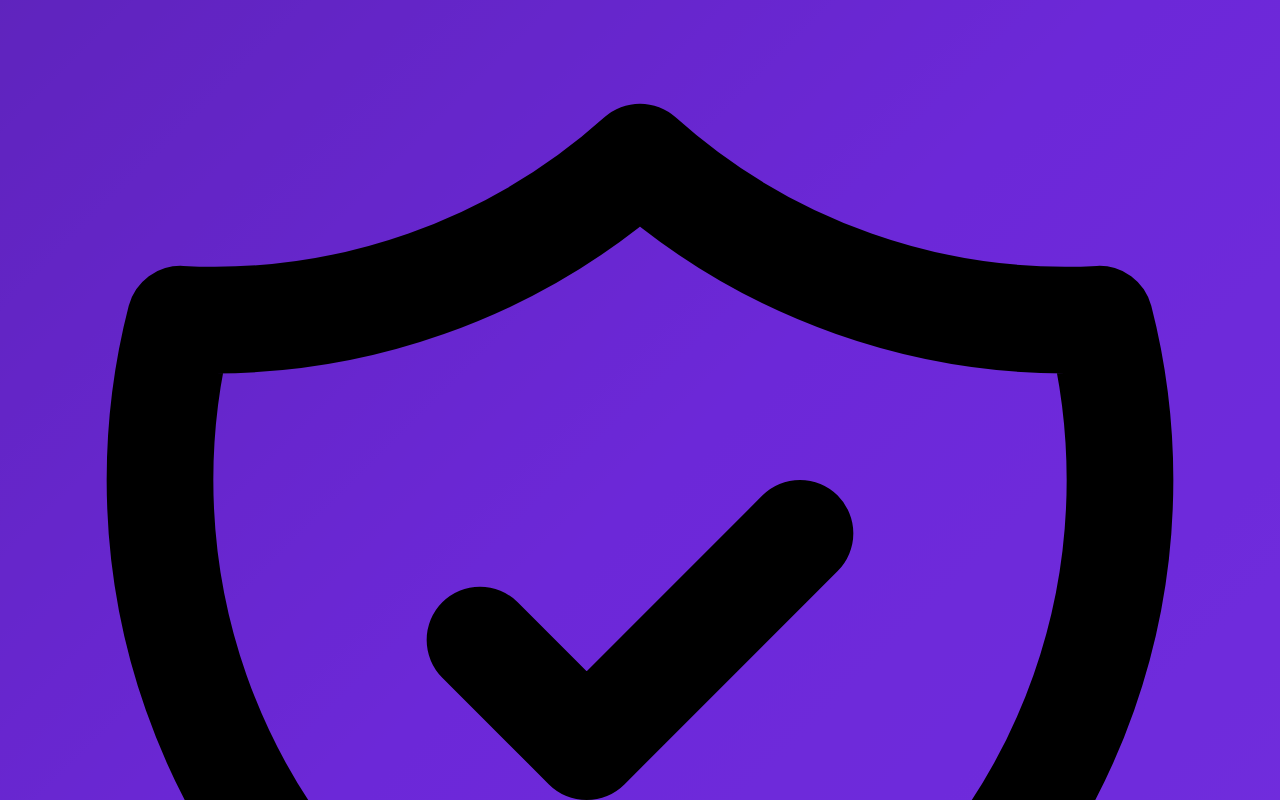
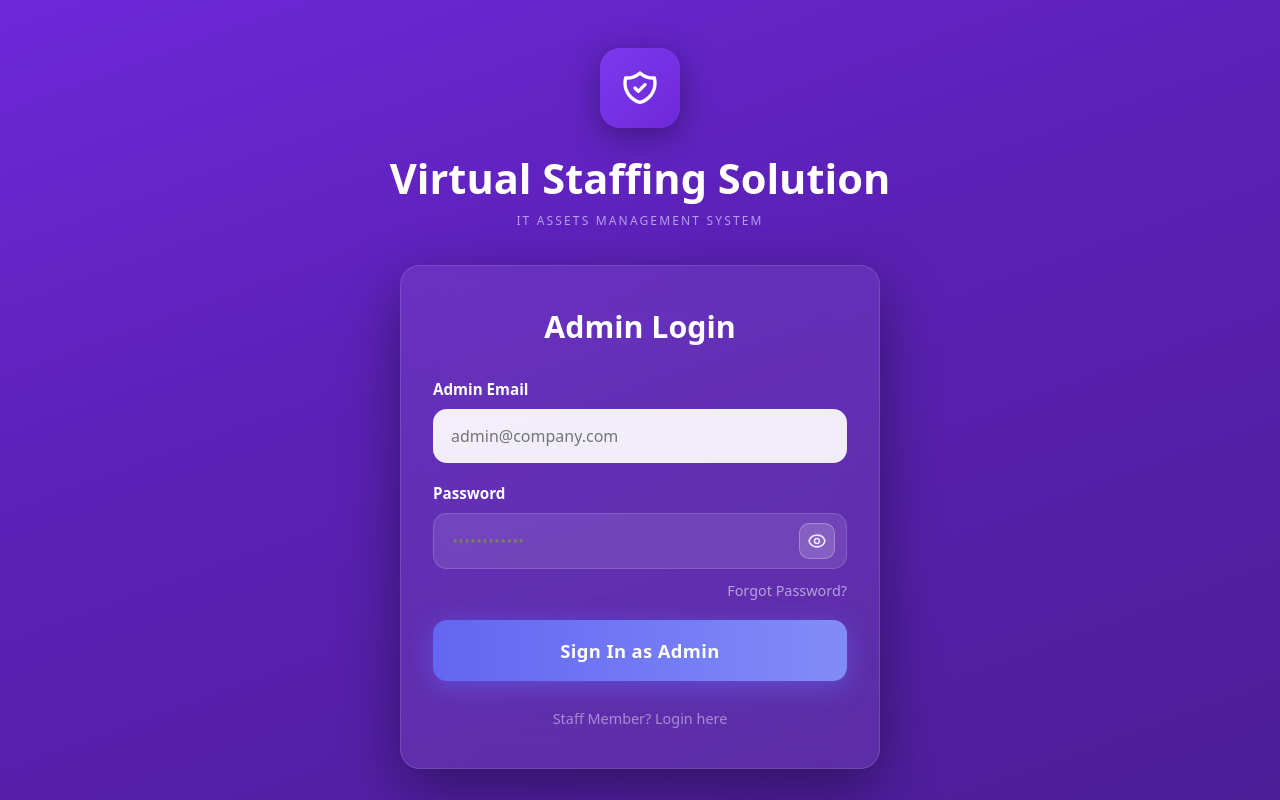
Before and after one commit to biitassets-VSS/itassets, a Next.js app: page /admin/login in a window 1280 px wide. Shown: the top 800 px of the page. Built offline with nearby package versions, Linux system fonts and the light colour scheme.

Commit message:
Update page.tsx

```diff
--- a/app/(auth)/admin/login/page.tsx
+++ b/app/(auth)/admin/login/page.tsx
@@ -5,11 +5,11 @@ import { useRouter } from "next/navigation";
 
 export default function AdminLoginPage() {
   const router = useRouter();
-  const [email, setEmail] = useState("");
+  const [email, setEmail]     = useState("");
   const [password, setPassword] = useState("");
-  const [showPassword, setShowPassword] = useState(false);
+  const [showPw, setShowPw]   = useState(false);
   const [loading, setLoading] = useState(false);
-  const [error, setError] = useState("");
+  const [error, setError]     = useState("");
   const [success, setSuccess] = useState("");
 
   const handleSubmit = async (e: React.FormEvent) => {
@@ -17,21 +17,18 @@ export default function AdminLoginPage() {
     setLoading(true);
     setError("");
     setSuccess("");
-
     try {
-      const res = await fetch("/api/auth/admin-login", {
-        method: "POST",
+      const res  = await fetch("/api/auth/login", {
+        method:  "POST",
         headers: { "Content-Type": "application/json" },
-        body: JSON.stringify({ email, password }),
+        body:    JSON.stringify({ email, password }),
       });
-
       const data = await res.json();
-
       if (res.ok) {
         setSuccess("Login successful! Redirecting...");
-        setTimeout(() => router.push("/admin/dashboard"), 1500);
+        setTimeout(() => router.push("/admin-dashboard"), 1500);
       } else {
-        setError(data.message || "Invalid credentials. Please try again.");
+        setError(data.message || "Invalid credentials.");
       }
     } catch {
       setError("Connection error. Please try again.");
@@ -41,90 +38,176 @@ export default function AdminLoginPage() {
   };
 
   return (
+    <>
+      <style>{`
+        @keyframes spin {
+          from { transform: rotate(0deg); }
+          to   { transform: rotate(360deg); }
+        }
+        *, *::before, *::after { box-sizing: border-box; margin: 0; padding: 0; }
+        html, body, #__next {
+          background: #5b21b6 !important;
+          min-height: 100vh !important;
+        }
+      `}</style>
+
+      {/* ── Full Page Background ── */}
       <div
-      className="min-h-screen flex flex-col items-center justify-center px-4 py-10"
         style={{
-        background:
-          "linear-gradient(135deg, #4c1d95 0%, #6d28d9 40%, #7c3aed 100%)",
+          minHeight:      "100vh",
+          width:          "100%",
+          display:        "flex",
+          flexDirection:  "column",
+          alignItems:     "center",
+          justifyContent: "center",
+          padding:        "48px 20px",
+          background:     "linear-gradient(160deg, #6d28d9 0%, #5b21b6 40%, #4c1d95 100%)",
         }}
       >
-      {/* Shield Icon */}
+
+        {/* ── Shield Icon Box ── */}
         <div
-        className="rounded-2xl p-5 mb-6 shadow-xl"
-        style={{ background: "rgba(109, 40, 217, 0.6)" }}
+          style={{
+            width:          "80px",
+            height:         "80px",
+            borderRadius:   "20px",
+            background:     "linear-gradient(135deg, #7c3aed 0%, #6d28d9 100%)",
+            display:        "flex",
+            alignItems:     "center",
+            justifyContent: "center",
+            marginBottom:   "28px",
+            boxShadow:      "0 8px 32px rgba(0,0,0,0.35)",
+          }}
         >
           <svg
             xmlns="http://www.w3.org/2000/svg"
-          className="h-12 w-12 text-white"
-          fill="none"
-          viewBox="0 0 24 24"
-          stroke="currentColor"
-          strokeWidth={2}
+            width="40" height="40"
+            fill="none" viewBox="0 0 24 24"
+            stroke="white" strokeWidth={2}
           >
             <path
-            strokeLinecap="round"
-            strokeLinejoin="round"
+              strokeLinecap="round" strokeLinejoin="round"
               d="M9 12l2 2 4-4m5.618-4.016A11.955 11.955 0
-               0112 2.944a11.955 11.955 0 01-8.618 3.04A12.02
-               12.02 0 003 9c0 5.591 3.824 10.29 9
-               11.622 5.176-1.332 9-6.03
+                 0112 2.944a11.955 11.955 0 01-8.618
+                 3.04A12.02 12.02 0 003 9c0 5.591 3.824
+                 10.29 9 11.622 5.176-1.332 9-6.03
                  9-11.622 0-1.042-.133-2.052-.382-3.016z"
             />
           </svg>
         </div>
 
-      {/* Heading */}
-      <h1 className="text-4xl font-extrabold text-white text-center mb-1 drop-shadow-lg">
+        {/* ── Title ── */}
+        <h1
+          style={{
+            fontSize:    "2.6rem",
+            fontWeight:  800,
+            color:       "#ffffff",
+            textAlign:   "center",
+            marginBottom:"10px",
+            lineHeight:  1.1,
+            fontFamily:  "system-ui, -apple-system, sans-serif",
+          }}
+        >
           Virtual Staffing Solution
         </h1>
+
+        {/* ── Subtitle ── */}
         <p
-        className="text-xs tracking-widest uppercase mb-8 font-medium"
-        style={{ color: "rgba(221, 214, 254, 0.85)" }}
+          style={{
+            fontSize:      "0.75rem",
+            letterSpacing: "0.18em",
+            textTransform: "uppercase",
+            color:         "rgba(196,181,253,0.85)",
+            marginBottom:  "36px",
+            fontWeight:    500,
+            fontFamily:    "system-ui, -apple-system, sans-serif",
+          }}
         >
           IT Assets Management System
         </p>
 
-      {/* Login Card */}
+        {/* ── Card ── */}
         <div
-        className="rounded-3xl p-8 w-full max-w-md shadow-2xl"
           style={{
-          background: "rgba(109, 40, 217, 0.40)",
-          backdropFilter: "blur(16px)",
-          WebkitBackdropFilter: "blur(16px)",
-          border: "1px solid rgba(167, 139, 250, 0.35)",
+            background:           "rgba(255,255,255,0.07)",
+            backdropFilter:       "blur(20px)",
+            WebkitBackdropFilter: "blur(20px)",
+            border:               "1px solid rgba(255,255,255,0.12)",
+            borderRadius:         "20px",
+            padding:              "40px 32px",
+            width:                "100%",
+            maxWidth:             "480px",
+            boxShadow:            "0 20px 60px rgba(0,0,0,0.4)",
           }}
         >
-        <h2 className="text-3xl font-bold text-white text-center mb-7">
+          {/* Card Heading */}
+          <h2
+            style={{
+              fontSize:     "1.9rem",
+              fontWeight:   700,
+              color:        "#ffffff",
+              textAlign:    "center",
+              marginBottom: "32px",
+              fontFamily:   "system-ui, -apple-system, sans-serif",
+            }}
+          >
             Admin Login
           </h2>
 
-        <form onSubmit={handleSubmit} className="space-y-5">
-
-          {/* Error Message */}
+          {/* ── Error Alert ── */}
           {error && (
             <div
-              className="w-full text-white text-center py-3 px-4 rounded-xl text-sm font-medium"
-              style={{ background: "rgba(239, 68, 68, 0.5)" }}
+              style={{
+                background:   "rgba(239,68,68,0.35)",
+                border:       "1px solid rgba(239,68,68,0.5)",
+                borderRadius: "12px",
+                padding:      "12px 16px",
+                color:        "#fff",
+                fontSize:     "0.875rem",
+                fontWeight:   500,
+                textAlign:    "center",
+                marginBottom: "20px",
+              }}
             >
               ⚠️ {error}
             </div>
           )}
 
-          {/* Success Message */}
+          {/* ── Success Alert ── */}
           {success && (
             <div
-              className="w-full text-white text-center py-3 px-4 rounded-xl text-sm font-medium"
-              style={{ background: "rgba(34, 197, 94, 0.5)" }}
+              style={{
+                background:   "rgba(34,197,94,0.35)",
+                border:       "1px solid rgba(34,197,94,0.5)",
+                borderRadius: "12px",
+                padding:      "12px 16px",
+                color:        "#fff",
+                fontSize:     "0.875rem",
+                fontWeight:   500,
+                textAlign:    "center",
+                marginBottom: "20px",
+              }}
             >
               ✅ {success}
             </div>
           )}
 
-          {/* Email */}
+          <form
+            onSubmit={handleSubmit}
+            style={{ display:"flex", flexDirection:"column", gap:"20px" }}
+          >
+
+            {/* ── Email ── */}
             <div>
               <label
-              className="block text-sm mb-2 font-semibold"
-              style={{ color: "rgba(221, 214, 254, 0.95)" }}
+                style={{
+                  display:      "block",
+                  fontSize:     "0.95rem",
+                  fontWeight:   600,
+                  color:        "#ffffff",
+                  marginBottom: "10px",
+                  fontFamily:   "system-ui, -apple-system, sans-serif",
+                }}
               >
                 Admin Email
               </label>
@@ -132,96 +215,110 @@ export default function AdminLoginPage() {
                 type="email"
                 value={email}
                 onChange={(e) => setEmail(e.target.value)}
-              className="w-full rounded-xl px-4 py-3 font-medium
-                         focus:outline-none focus:ring-2 focus:ring-purple-300
-                         transition-all duration-200"
-              style={{
-                background: "rgba(255, 255, 255, 0.93)",
-                color: "#1e1b4b",
-              }}
                 placeholder="admin@company.com"
                 required
+                style={{
+                  width:        "100%",
+                  padding:      "16px 18px",
+                  borderRadius: "14px",
+                  border:       "none",
+                  background:   "rgba(255,255,255,0.92)",
+                  color:        "#1e1b4b",
+                  fontSize:     "1rem",
+                  fontWeight:   500,
+                  outline:      "none",
+                  fontFamily:   "system-ui, -apple-system, sans-serif",
+                }}
               />
             </div>
 
-          {/* Password */}
+            {/* ── Password ── */}
             <div>
               <label
-              className="block text-sm mb-2 font-semibold"
-              style={{ color: "rgba(221, 214, 254, 0.95)" }}
+                style={{
+                  display:      "block",
+                  fontSize:     "0.95rem",
+                  fontWeight:   600,
+                  color:        "#ffffff",
+                  marginBottom: "10px",
+                  fontFamily:   "system-ui, -apple-system, sans-serif",
+                }}
               >
                 Password
               </label>
-            <div className="relative">
+              <div style={{ position: "relative" }}>
                 <input
-                type={showPassword ? "text" : "password"}
+                  type={showPw ? "text" : "password"}
                   value={password}
                   onChange={(e) => setPassword(e.target.value)}
-                className="w-full rounded-xl px-4 py-3 pr-14 font-medium
-                           focus:outline-none focus:ring-2 focus:ring-purple-300
-                           transition-all duration-200"
-                style={{
-                  background: "rgba(255, 255, 255, 0.15)",
-                  border: "1px solid rgba(167, 139, 250, 0.5)",
-                  color: "white",
-                }}
                   placeholder="••••••••••••"
                   required
+                  style={{
+                    width:        "100%",
+                    padding:      "16px 60px 16px 18px",
+                    borderRadius: "14px",
+                    border:       "1px solid rgba(255,255,255,0.15)",
+                    background:   "rgba(255,255,255,0.10)",
+                    color:        "#ffffff",
+                    fontSize:     "1rem",
+                    fontWeight:   500,
+                    outline:      "none",
+                    fontFamily:   "system-ui, -apple-system, sans-serif",
+                  }}
                 />
-              {/* Eye Toggle */}
+
+                {/* Eye Toggle Button */}
                 <button
                   type="button"
-                onClick={() => setShowPassword(!showPassword)}
-                className="absolute right-3 top-1/2 -translate-y-1/2
-                           rounded-lg p-1.5 transition-all duration-200
-                           hover:bg-purple-500/30"
+                  onClick={() => setShowPw(!showPw)}
                   style={{
-                  background: "rgba(109, 40, 217, 0.6)",
-                  border: "1px solid rgba(167, 139, 250, 0.4)",
+                    position:        "absolute",
+                    right:           "12px",
+                    top:             "50%",
+                    transform:       "translateY(-50%)",
+                    width:           "36px",
+                    height:          "36px",
+                    borderRadius:    "10px",
+                    background:      "rgba(255,255,255,0.15)",
+                    border:          "1px solid rgba(255,255,255,0.25)",
+                    cursor:          "pointer",
+                    display:         "flex",
+                    alignItems:      "center",
+                    justifyContent:  "center",
+                    padding:         0,
                   }}
                 >
-                {showPassword ? (
+                  {showPw ? (
+                    /* Eye-Off */
                     <svg
                       xmlns="http://www.w3.org/2000/svg"
-                    className="h-5 w-5 text-purple-200"
-                    fill="none"
+                      width="20" height="20" fill="none"
                       viewBox="0 0 24 24"
-                    stroke="currentColor"
+                      stroke="rgba(255,255,255,0.85)" strokeWidth={2}
                     >
-                    <path
-                      strokeLinecap="round"
-                      strokeLinejoin="round"
-                      strokeWidth={2}
-                      d="M13.875 18.825A10.05 10.05 0 0112
-                         19c-4.478 0-8.268-2.943-9.543-7a9.97
-                         9.97 0 011.563-3.029m5.858.908a3 3 0
+                      <path strokeLinecap="round" strokeLinejoin="round"
+                        d="M13.875 18.825A10.05 10.05 0 0112 19c-4.478
+                           0-8.268-2.943-9.543-7a9.97 9.97 0
+                           011.563-3.029m5.858.908a3 3 0
                            114.243 4.243M9.878 9.878l4.242
                            4.242M9.88 9.88l-3.29-3.29m7.532
-                         7.532l3.29 3.29M3 3l3.59
-                         3.59m0 0A9.953 9.953 0 0112 5c4.478
-                         0 8.268 2.943 9.543 7a10.025 10.025
+                           7.532l3.29 3.29M3 3l3.59 3.59m0
+                           0A9.953 9.953 0 0112 5c4.478 0
+                           8.268 2.943 9.543 7a10.025 10.025
                            0 01-4.132 4.411m0 0L21 21"
                       />
                     </svg>
                   ) : (
+                    /* Eye-On */
                     <svg
                       xmlns="http://www.w3.org/2000/svg"
-                    className="h-5 w-5 text-purple-200"
-                    fill="none"
+                      width="20" height="20" fill="none"
                       viewBox="0 0 24 24"
-                    stroke="currentColor"
+                      stroke="rgba(255,255,255,0.85)" strokeWidth={2}
                     >
-                    <path
-                      strokeLinecap="round"
-                      strokeLinejoin="round"
-                      strokeWidth={2}
-                      d="M15 12a3 3 0 11-6 0 3 3 0 016
-                         0z"
-                    />
-                    <path
-                      strokeLinecap="round"
-                      strokeLinejoin="round"
-                      strokeWidth={2}
+                      <path strokeLinecap="round" strokeLinejoin="round"
+                        d="M15 12a3 3 0 11-6 0 3 3 0 016 0z" />
+                      <path strokeLinecap="round" strokeLinejoin="round"
                         d="M2.458 12C3.732 7.943 7.523 5 12
                            5c4.478 0 8.268 2.943 9.542
                            7-1.274 4.057-5.064 7-9.542
@@ -233,79 +330,113 @@ export default function AdminLoginPage() {
               </div>
             </div>
 
-          {/* Forgot Password */}
-          <div className="text-right">
+            {/* ── Forgot Password ── */}
+            <div style={{ textAlign: "right", marginTop: "-8px" }}>
               <a
                 href="/forgot-password"
-              className="text-sm hover:text-white transition-colors duration-200"
-              style={{ color: "rgba(221, 214, 254, 0.75)" }}
+                style={{
+                  fontSize:       "0.9rem",
+                  color:          "rgba(255,255,255,0.55)",
+                  textDecoration: "none",
+                  fontFamily:     "system-ui, -apple-system, sans-serif",
+                }}
               >
                 Forgot Password?
               </a>
             </div>
 
-          {/* Submit */}
+            {/* ── Sign In Button ── */}
             <button
               type="submit"
               disabled={loading}
-            className="w-full font-bold py-4 rounded-xl text-lg text-white
-                       shadow-lg transition-all duration-200
-                       hover:opacity-90 hover:scale-[1.02]
-                       active:scale-[0.98] disabled:opacity-60
-                       disabled:cursor-not-allowed"
               style={{
-              background: "linear-gradient(90deg, #6366f1 0%, #818cf8 100%)",
+                width:          "100%",
+                padding:        "18px",
+                borderRadius:   "14px",
+                border:         "none",
+                background:     loading
+                  ? "rgba(99,102,241,0.5)"
+                  : "linear-gradient(90deg, #6366f1 0%, #818cf8 100%)",
+                color:          "#ffffff",
+                fontSize:       "1.15rem",
+                fontWeight:     700,
+                cursor:         loading ? "not-allowed" : "pointer",
+                boxShadow:      "0 6px 24px rgba(99,102,241,0.55)",
+                display:        "flex",
+                alignItems:     "center",
+                justifyContent: "center",
+                gap:            "10px",
+                opacity:        loading ? 0.7 : 1,
+                transition:     "all 0.2s ease",
+                fontFamily:     "system-ui, -apple-system, sans-serif",
+                letterSpacing:  "0.02em",
               }}
             >
               {loading ? (
-              <span className="flex items-center justify-center gap-2">
+                <>
                   <svg
-                  className="animate-spin h-5 w-5 text-white"
+                    style={{
+                      animation: "spin 1s linear infinite",
+                      width: "22px",
+                      height: "22px",
+                    }}
                     xmlns="http://www.w3.org/2000/svg"
-                  fill="none"
-                  viewBox="0 0 24 24"
+                    fill="none" viewBox="0 0 24 24"
                   >
                     <circle
-                    className="opacity-25"
-                    cx="12"
-                    cy="12"
-                    r="10"
-                    stroke="currentColor"
-                    strokeWidth="4"
+                      style={{ opacity: 0.25 }}
+                      cx="12" cy="12" r="10"
+                      stroke="white" strokeWidth="4"
                     />
                     <path
-                    className="opacity-75"
-                    fill="currentColor"
+                      style={{ opacity: 0.75 }}
+                      fill="white"
                       d="M4 12a8 8 0 018-8v8z"
                     />
                   </svg>
                   Signing In...
-              </span>
+                </>
               ) : (
                 "Sign In as Admin"
               )}
             </button>
           </form>
 
-        {/* Staff Link */}
-        <div className="mt-6 text-center">
+          {/* ── Staff Link ── */}
+          <div
+            style={{
+              textAlign:  "center",
+              marginTop:  "28px",
+            }}
+          >
             <a
               href="/auth/staff/login"
-            className="text-sm hover:text-white transition-colors duration-200"
-            style={{ color: "rgba(221, 214, 254, 0.7)" }}
+              style={{
+                fontSize:       "0.9rem",
+                color:          "rgba(255,255,255,0.45)",
+                textDecoration: "none",
+                fontFamily:     "system-ui, -apple-system, sans-serif",
+              }}
             >
-            👥 Staff Member? Login here
+              Staff Member? Login here
             </a>
           </div>
-      </div>
 
-      {/* Footer */}
+        </div>{/* end card */}
+
+        {/* ── Footer ── */}
         <p
-        className="mt-8 text-xs"
-        style={{ color: "rgba(221, 214, 254, 0.5)" }}
+          style={{
+            marginTop:  "36px",
+            fontSize:   "0.75rem",
+            color:      "rgba(196,181,253,0.45)",
+            fontFamily: "system-ui, -apple-system, sans-serif",
+          }}
         >
           Secure • Reliable • Professional Asset Management
         </p>
+
       </div>
+    </>
   );
 }
```
Lines whose indentation alone changed are shown as unchanged.
